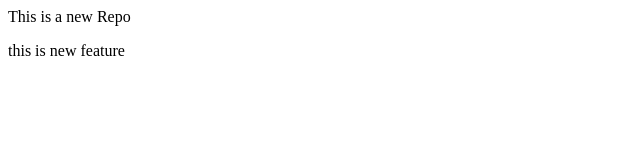
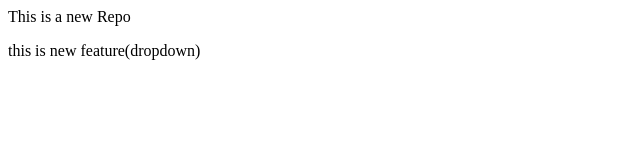
Before and after one commit to Vrush2006/LocalRepo1, a plain HTML site: page index.html in a window 1280 px wide. Shown: the full height of the page, 0-640 px from the left. Drawn offline with Linux system fonts and the light colour scheme.

```diff
--- a/index.html
+++ b/index.html
@@ -2,5 +2,5 @@
     This is a new Repo
 </p>
 <p>
-    this is new feature
+    this is new feature(dropdown)
 </p>
```
